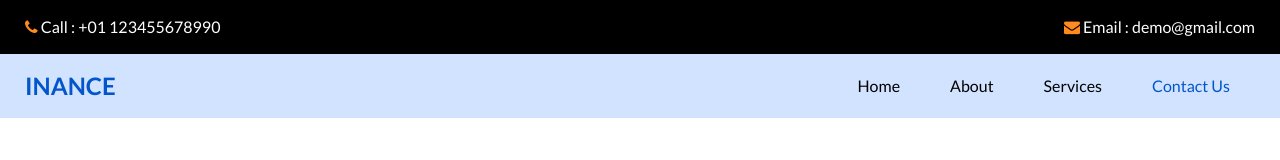
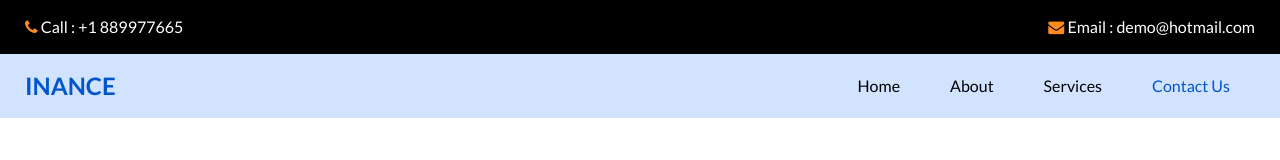
Before and after one commit to RichEssilfie/freewebsite, a plain HTML site: page contact.html in a window 1280 px wide. Shown: the top 160 px of the page. Drawn offline with nearby package versions, Linux system fonts and the light colour scheme; some packages are replaced by stand-ins of ours.

Commit message:
feature1 branch

```diff
--- a/contact.html
+++ b/contact.html
@@ -38,13 +38,13 @@
             <a href="">
               <i class="fa fa-phone" aria-hidden="true"></i>
               <span>
-                Call : +01 123455678990
+                Call : +1 889977665
               </span>
             </a>
             <a href="">
               <i class="fa fa-envelope" aria-hidden="true"></i>
               <span>
-                Email : demo@gmail.com
+                Email : demo@hotmail.com
               </span>
             </a>
           </div>
```
